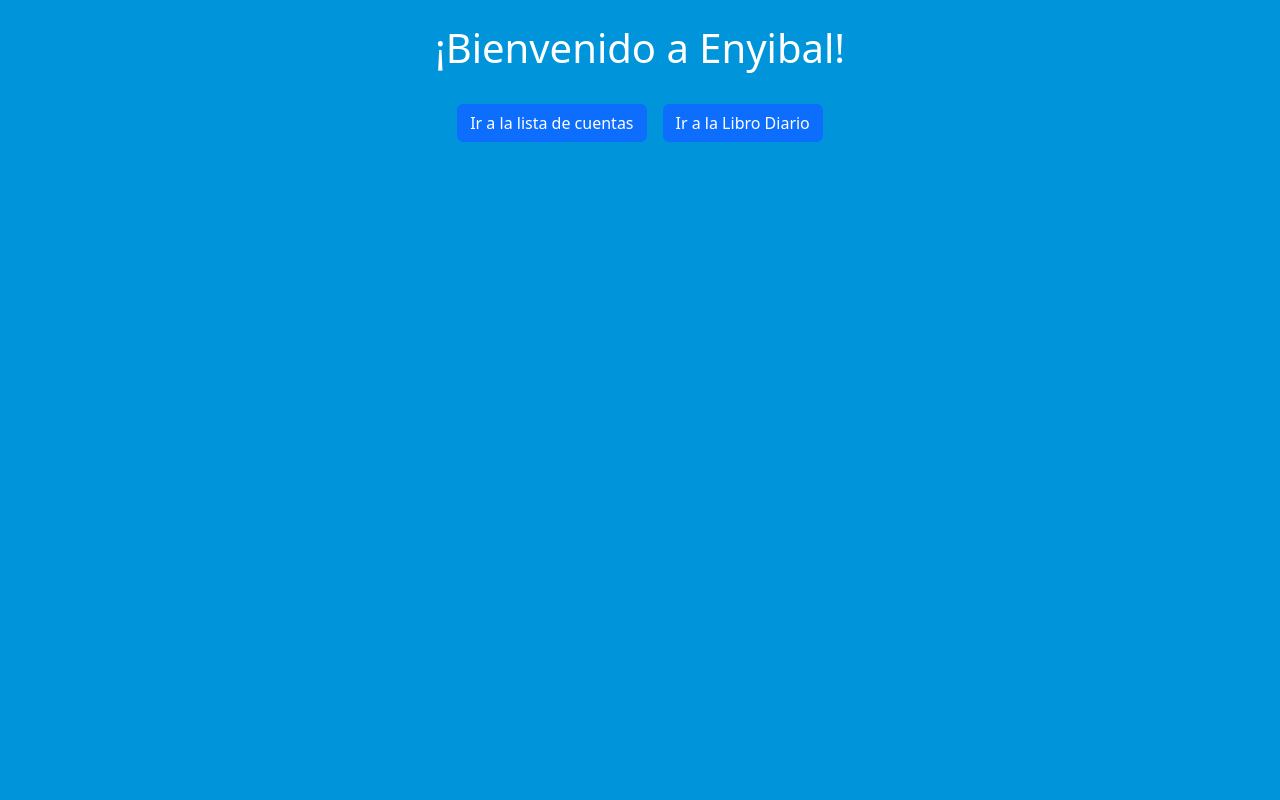
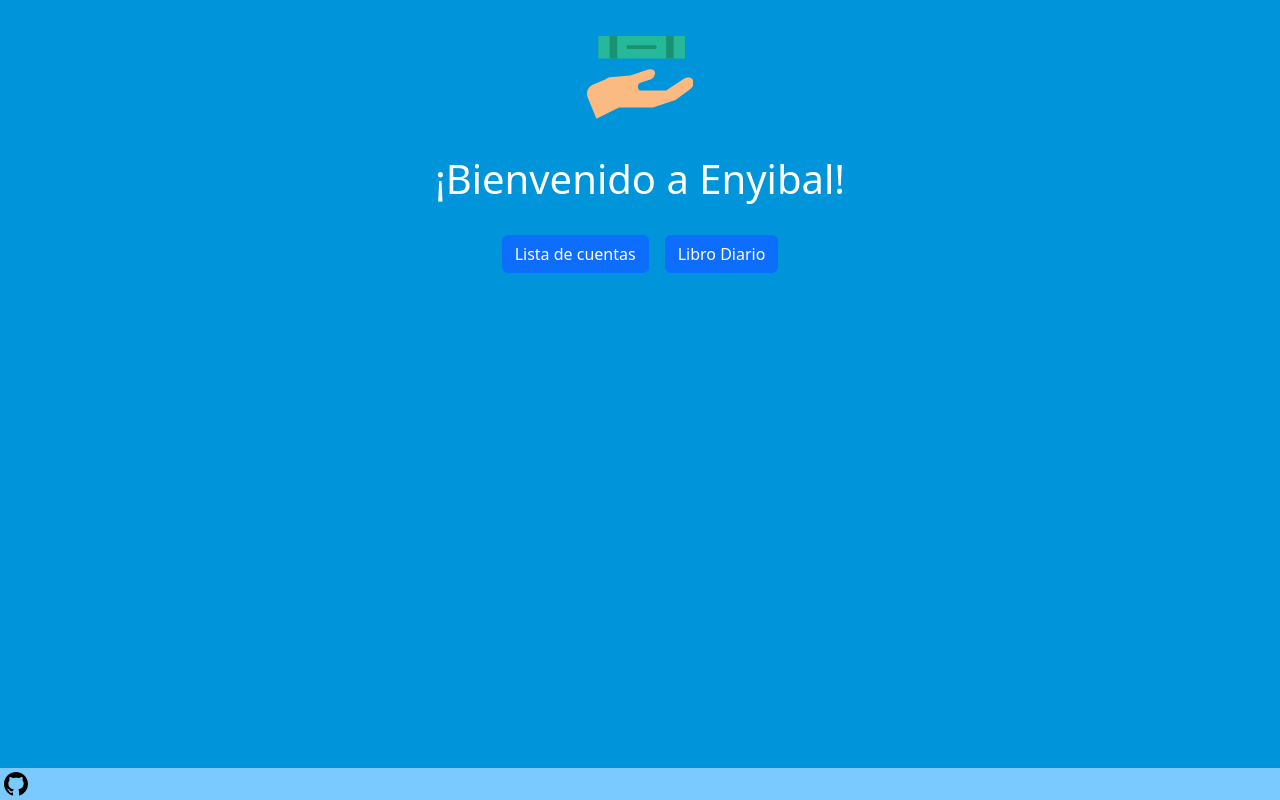
Before and after one commit to GalletaOreo98/Enyibal, an Angular app: page / in a window 1280 px wide. Built offline with nearby package versions, Linux system fonts and the light colour scheme.

Commit message:
Update - minor update

```diff
--- a/src/app/home/home.component.css
+++ b/src/app/home/home.component.css
@@ -0,0 +1,15 @@
+footer {
+    background-color: #7acaff;
+    position: absolute;
+    bottom: 0;
+    width: 100%;
+    height: 2rem;
+    display: flex;
+}
+
+.footer-svg {
+    padding-left: 4px;
+    padding-top: 4px;
+    padding-bottom: 4px;
+    height:100%;
+}
--- a/src/app/home/home.component.html
+++ b/src/app/home/home.component.html
@@ -1,11 +1,43 @@
+<div class="d-flex justify-content-center mt-4">
+    <svg class="col-1" version="1.1" xmlns="http://www.w3.org/2000/svg" xmlns:xlink="http://www.w3.org/1999/xlink"
+        viewBox="0 0 508.477 508.477" xml:space="preserve" fill="#000000">
+        <g></g>
+        <g id="SVGRepo_tracerCarrier" stroke-linecap="round" stroke-linejoin="round"></g>
+        <g>
+            <g>
+                <path style="fill:#FABA81;"
+                    d="M494.486,308.133l-72.309,53.895l-107.789,35.93H152.704L44.914,451.853L3.963,351.366 c-10.24-23.408,0.027-50.715,23.148-61.584l62.716-26.561c3.189-2.452,13.941-8.982,17.965-8.982l98.807-8.982l80.842-26.947 c12.414-5.363,30.909-3.575,35.93,8.982c4.877,12.198-5.839,30.882-17.965,35.93l-53.895,17.965 c-11.965,9.297-12.01,28.097,0,35.93h125.754l80.842-53.895c12.638-8.426,35.427-11.866,44.912,0 C513.457,276.263,507.996,298.306,494.486,308.133">
+                </path>
+                <path style="fill:#25B99A;" d="M53.897,164.414H467.09V56.624H53.897V164.414z"></path>
+                <g>
+                    <path style="fill:#199172;" d="M107.791,164.414h35.93V56.624h-35.93V164.414z"></path>
+                    <path style="fill:#199172;" d="M377.265,164.414h35.93V56.624h-35.93V164.414z"></path>
+                    <path style="fill:#199172;"
+                        d="M323.37,119.502H197.616c-4.958,0-8.982-4.024-8.982-8.982c0-4.958,4.024-8.982,8.982-8.982H323.37 c4.958,0,8.982,4.024,8.982,8.982C332.353,115.477,328.329,119.502,323.37,119.502">
+                    </path>
+                </g>
+            </g>
+        </g>
+    </svg>
+</div>
 
-<header class="d-flex justify-content-center my-4 text-white"><h1>¡Bienvenido a Enyibal!</h1></header>
+<header class="d-flex justify-content-center my-4 text-white">
+    <h1>¡Bienvenido a Enyibal!</h1>
+</header>
 
 <div class="d-flex justify-content-center align-items-center">
     <button class="btn btn-primary mx-2" [routerLink]="['accounting/acc-list']">
-        Ir a la lista de cuentas
+        Lista de cuentas
     </button>
     <button class="btn btn-primary mx-2" [routerLink]="['accounting/acc-journal']">
-        Ir a la Libro Diario
+        Libro Diario
     </button>
 </div>
+
+<footer>
+    <svg aria-hidden="true" viewBox="0 0 16 16" version="1.1" class="footer-svg">
+        <path fill-rule="evenodd"
+            d="M8 0C3.58 0 0 3.58 0 8c0 3.54 2.29 6.53 5.47 7.59.4.07.55-.17.55-.38 0-.19-.01-.82-.01-1.49-2.01.37-2.53-.49-2.69-.94-.09-.23-.48-.94-.82-1.13-.28-.15-.68-.52-.01-.53.63-.01 1.08.58 1.23.82.72 1.21 1.87.87 2.33.66.07-.52.28-.87.51-1.07-1.78-.2-3.64-.89-3.64-3.95 0-.87.31-1.59.82-2.15-.08-.2-.36-1.02.08-2.12 0 0 .67-.21 2.2.82.64-.18 1.32-.27 2-.27.68 0 1.36.09 2 .27 1.53-1.04 2.2-.82 2.2-.82.44 1.1.16 1.92.08 2.12.51.56.82 1.27.82 2.15 0 3.07-1.87 3.75-3.65 3.95.29.25.54.73.54 1.48 0 1.07-.01 1.93-.01 2.2 0 .21.15.46.55.38A8.013 8.013 0 0016 8c0-4.42-3.58-8-8-8z">
+        </path>
+    </svg>
+</footer>
```
